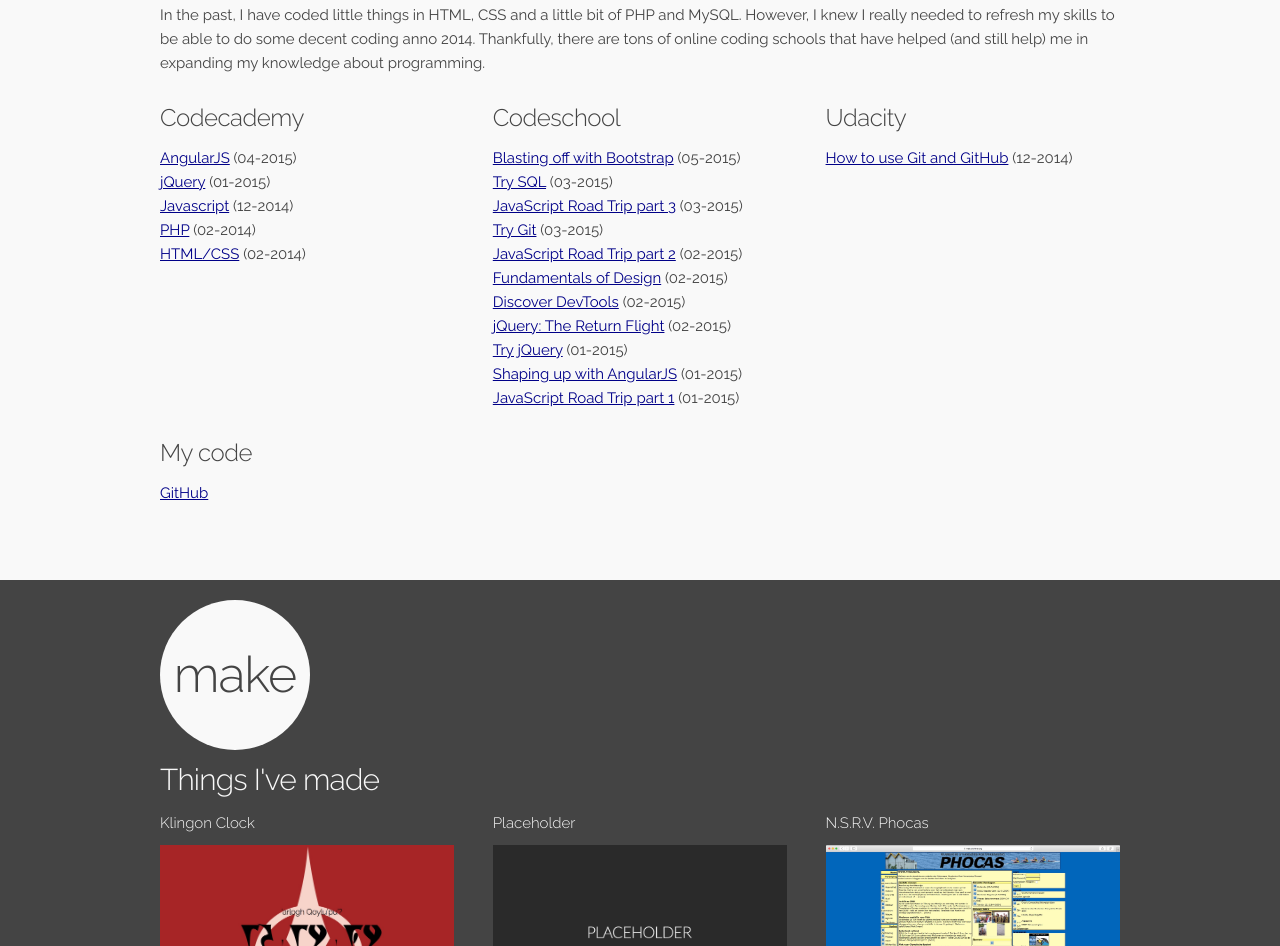
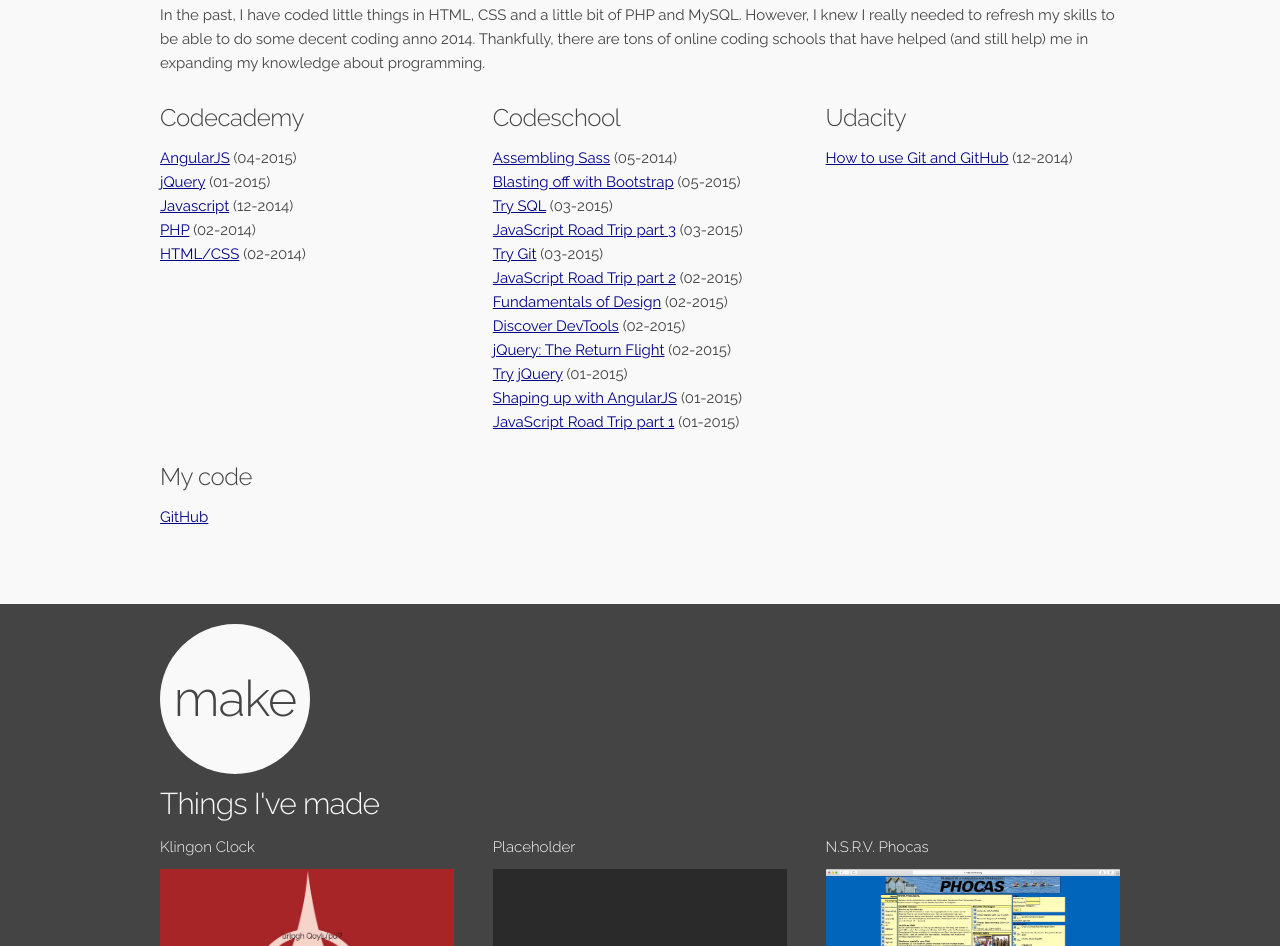
Before and after one commit to McVenco/ericvonk.com, a plain HTML site: page index.html in a window 1280 px wide. Shown: the part 1225-2171 px from the top of the page. Drawn offline with nearby package versions, Linux system fonts and the light colour scheme.

Commit message:
added Codeschool Sass course

```diff
--- a/index.html
+++ b/index.html
@@ -114,6 +114,7 @@
         <div class="four columns">
           <h5>Codeschool</h5>
           <p>
+            <a href="https://www.codeschool.com/courses/assembling-sass">Assembling Sass</a> (05-2014)<br/>
             <a href="https://www.codeschool.com/courses/blasting-off-with-bootstrap/">Blasting off with Bootstrap</a> (05-2015)<br/>
             <a href="https://www.codeschool.com/courses/try-sql" target="_blank">Try SQL</a> (03-2015)<br/>
             <a href="https://www.codeschool.com/courses/javascript-road-trip-part-3" target="_blank">JavaScript Road Trip part 3</a> (03-2015)<br/>
```
